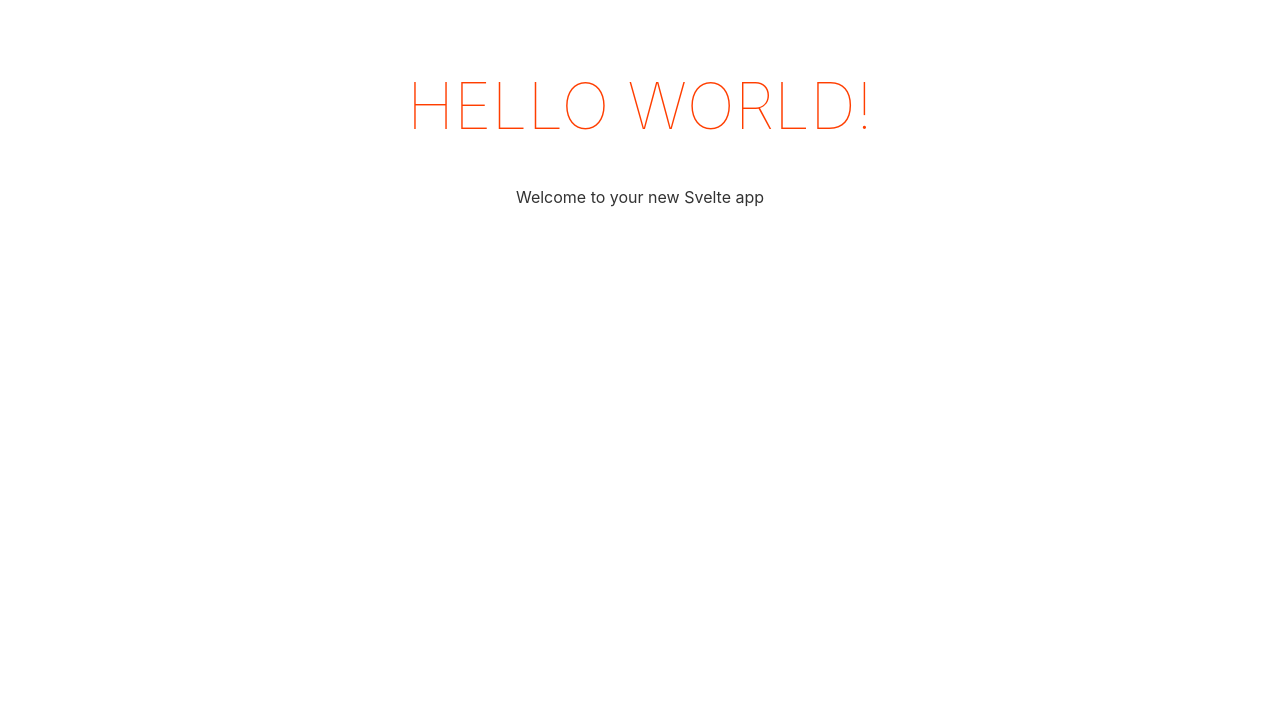
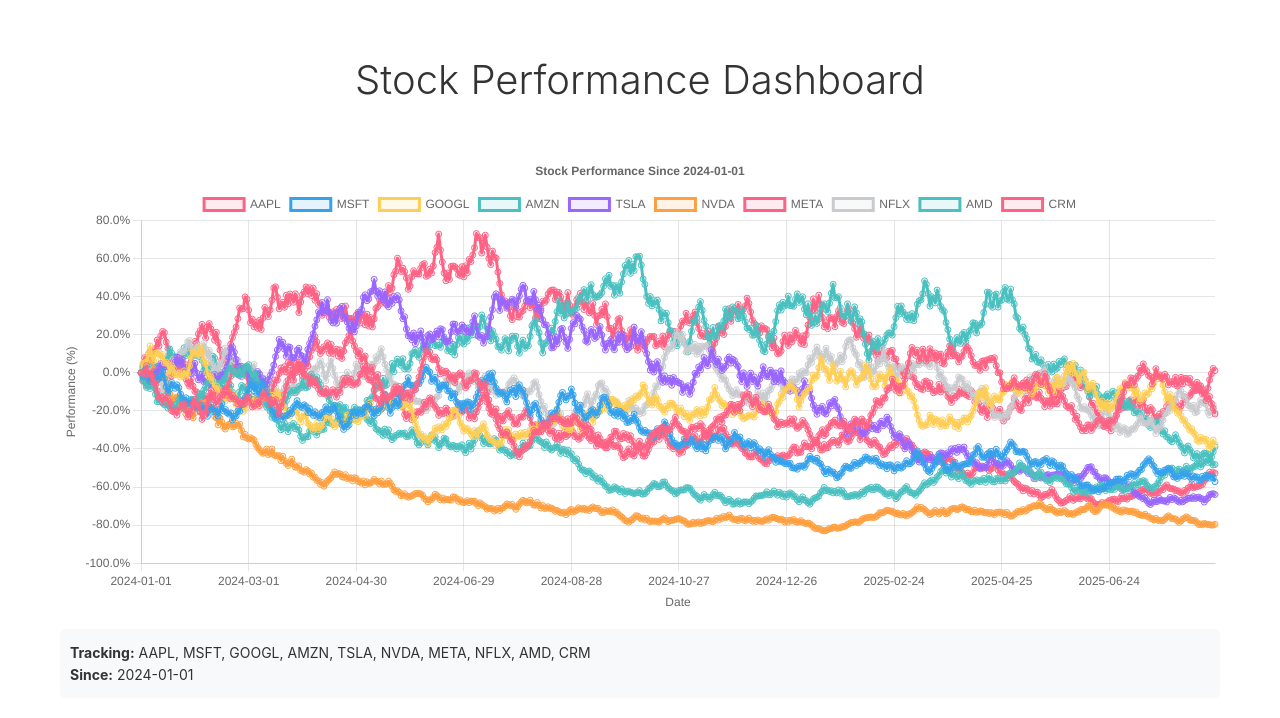
Before and after one commit to amamparo/tw-ff-draft-game-viz, a Svelte app: page / in a window 1280 px wide. Shown: the top 718 px of the page. Built offline with nearby package versions, Linux system fonts and the light colour scheme.

Commit message:
show stock charts

```diff
--- a/package.json
+++ b/package.json
@@ -19,7 +19,8 @@
     "svelte": "^3.0.0"
   },
   "dependencies": {
-    "sirv-cli": "^2.0.0"
+    "sirv-cli": "^2.0.0",
+    "chart.js": "^4.4.0"
   },
   "author": "",
   "license": "ISC"
--- /dev/null
+++ b/public/config.json
@@ -0,0 +1,15 @@
+{
+  "stockSymbols": [
+    "AAPL",
+    "MSFT",
+    "GOOGL",
+    "AMZN",
+    "TSLA",
+    "NVDA",
+    "META",
+    "NFLX",
+    "AMD",
+    "CRM"
+  ],
+  "startDate": "2024-01-01"
+}
--- a/src/App.svelte
+++ b/src/App.svelte
@@ -1,30 +1,35 @@
 <script>
-	export let name;
+	import StockChart from './StockChart.svelte';
 </script>
 
 <main>
-	<h1>Hello {name}!</h1>
-	<p>Welcome to your new Svelte app</p>
+	<h1>Stock Performance Dashboard</h1>
+	<StockChart />
 </main>
 
 <style>
 	main {
-		text-align: center;
-		padding: 1em;
-		max-width: 240px;
+		padding: 20px;
+		max-width: 1200px;
 		margin: 0 auto;
 	}
 
 	h1 {
-		color: #ff3e00;
-		text-transform: uppercase;
-		font-size: 4em;
-		font-weight: 100;
+		color: #333;
+		text-align: center;
+		font-size: 2.5em;
+		font-weight: 300;
+		margin-bottom: 30px;
 	}
 
-	@media (min-width: 640px) {
+	@media (max-width: 768px) {
 		main {
-			max-width: none;
+			padding: 10px;
+		}
+
+		h1 {
+			font-size: 2em;
+			margin-bottom: 20px;
 		}
 	}
 </style>
--- /dev/null
+++ b/src/StockChart.svelte
@@ -0,0 +1,190 @@
+<script>
+  import { onMount } from 'svelte';
+  import { Chart, registerables } from 'chart.js';
+  import { loadConfig, fetchStockData, calculatePerformance } from './stockService.js';
+
+  Chart.register(...registerables);
+
+  let chartCanvas;
+  let chart;
+  let loading = true;
+  let error = null;
+  let config = null;
+  let chartData = null;
+
+  const colors = [
+    '#FF6384', '#36A2EB', '#FFCE56', '#4BC0C0',
+    '#9966FF', '#FF9F40', '#FF6384', '#C9CBCF',
+    '#4BC0C0', '#FF6384'
+  ];
+
+  async function loadStockData() {
+    try {
+      // Load configuration
+      config = await loadConfig();
+
+      // Fetch stock data
+      const stockData = await fetchStockData(config.stockSymbols, config.startDate);
+      const performanceData = calculatePerformance(stockData);
+
+      // Prepare chart data
+      const dates = stockData[config.stockSymbols[0]]?.map(point => point.date) || [];
+
+      const datasets = config.stockSymbols.map((symbol, index) => ({
+        label: symbol,
+        data: performanceData[symbol]?.map(point => point.performance) || [],
+        borderColor: colors[index % colors.length],
+        backgroundColor: colors[index % colors.length] + '20',
+        fill: false,
+        tension: 0.1
+      }));
+
+      chartData = {
+        labels: dates,
+        datasets: datasets
+      };
+
+      loading = false;
+    } catch (err) {
+      console.error('Error loading stock data:', err);
+      error = err.message;
+      loading = false;
+    }
+  }
+
+  function createChart() {
+    if (!chartCanvas || !chartData) return;
+
+    const ctx = chartCanvas.getContext('2d');
+    chart = new Chart(ctx, {
+      type: 'line',
+      data: chartData,
+      options: {
+        responsive: true,
+        maintainAspectRatio: false,
+        scales: {
+          y: {
+            title: {
+              display: true,
+              text: 'Performance (%)'
+            },
+            ticks: {
+              callback: function(value) {
+                return value.toFixed(1) + '%';
+              }
+            }
+          },
+          x: {
+            title: {
+              display: true,
+              text: 'Date'
+            },
+            ticks: {
+              maxTicksLimit: 10
+            }
+          }
+        },
+        plugins: {
+          title: {
+            display: true,
+            text: `Stock Performance Since ${config.startDate}`
+          },
+          legend: {
+            display: true,
+            position: 'top'
+          },
+          tooltip: {
+            callbacks: {
+              label: function(context) {
+                return context.dataset.label + ': ' + context.parsed.y.toFixed(2) + '%';
+              }
+            }
+          }
+        },
+        interaction: {
+          intersect: false,
+          mode: 'index'
+        }
+      }
+    });
+  }
+
+  // Reactive statement to create chart when both canvas and data are ready
+  $: if (chartCanvas && chartData && !loading && !error) {
+    createChart();
+  }
+
+  onMount(() => {
+    loadStockData();
+  });
+
+  // Cleanup chart on component destroy
+  import { onDestroy } from 'svelte';
+  onDestroy(() => {
+    if (chart) {
+      chart.destroy();
+    }
+  });
+</script>
+
+<div class="chart-container">
+  {#if loading}
+    <div class="loading">Loading stock data...</div>
+  {:else if error}
+    <div class="error">Error: {error}</div>
+  {:else}
+    <canvas bind:this={chartCanvas}></canvas>
+    {#if config}
+      <div class="config-info">
+        <p><strong>Tracking:</strong> {config.stockSymbols.join(', ')}</p>
+        <p><strong>Since:</strong> {config.startDate}</p>
+      </div>
+    {/if}
+  {/if}
+</div>
+
+<style>
+  .chart-container {
+    width: 100%;
+    height: 500px;
+    position: relative;
+    padding: 20px;
+    box-sizing: border-box;
+  }
+
+  canvas {
+    width: 100% !important;
+    height: 100% !important;
+  }
+
+  .loading, .error {
+    display: flex;
+    align-items: center;
+    justify-content: center;
+    height: 100%;
+    font-size: 18px;
+  }
+
+  .error {
+    color: #ff3e00;
+  }
+
+  .config-info {
+    margin-top: 15px;
+    padding: 10px;
+    background-color: #f8f9fa;
+    border-radius: 5px;
+    font-size: 14px;
+  }
+
+  .config-info p {
+    margin: 5px 0;
+  }
+
+  @media (max-width: 768px) {
+    .chart-container {
+      height: 400px;
+      padding: 10px;
+    }
+  }
+</style>
--- a/src/main.js
+++ b/src/main.js
@@ -1,10 +1,7 @@
 import App from './App.svelte';
 
 const app = new App({
-	target: document.body,
-	props: {
-		name: 'world'
-	}
+	target: document.body
 });
 
 export default app;
--- /dev/null
+++ b/src/stockService.js
@@ -0,0 +1,67 @@
+// Mock stock data service - replace with real API calls as needed
+export async function fetchStockData(symbols, startDate) {
+  // Generate mock data for demonstration
+  const endDate = new Date();
+  const start = new Date(startDate);
+  const days = Math.ceil((endDate - start) / (1000 * 60 * 60 * 24));
+
+  const stockData = {};
+
+  symbols.forEach(symbol => {
+    const data = [];
+    let basePrice = Math.random() * 200 + 50; // Random starting price between 50-250
+
+    for (let i = 0; i < days; i++) {
+      const date = new Date(start);
+      date.setDate(start.getDate() + i);
+
+      // Generate realistic price movement
+      const change = (Math.random() - 0.5) * 0.1; // ±5% daily change
+      basePrice = basePrice * (1 + change);
+
+      data.push({
+        date: date.toISOString().split('T')[0],
+        price: parseFloat(basePrice.toFixed(2))
+      });
+    }
+
+    stockData[symbol] = data;
+  });
+
+  return stockData;
+}
+
+export async function loadConfig() {
+  try {
+    const response = await fetch('/config.json');
+    if (!response.ok) {
+      throw new Error(`HTTP error! status: ${response.status}`);
+    }
+    return await response.json();
+  } catch (error) {
+    console.error('Failed to load config:', error);
+    // Return default config if fetch fails
+    return {
+      stockSymbols: ['AAPL', 'MSFT', 'GOOGL'],
+      startDate: '2024-01-01'
+    };
+  }
+}
+
+// Calculate percentage performance from start date
+export function calculatePerformance(stockData) {
+  const performanceData = {};
+
+  Object.keys(stockData).forEach(symbol => {
+    const data = stockData[symbol];
+    if (data.length === 0) return;
+
+    const startPrice = data[0].price;
+    performanceData[symbol] = data.map(point => ({
+      date: point.date,
+      performance: ((point.price - startPrice) / startPrice) * 100
+    }));
+  });
+
+  return performanceData;
+}
```
Also changed, not shown: 1 other file (tests, documents, lock files or other folders).
